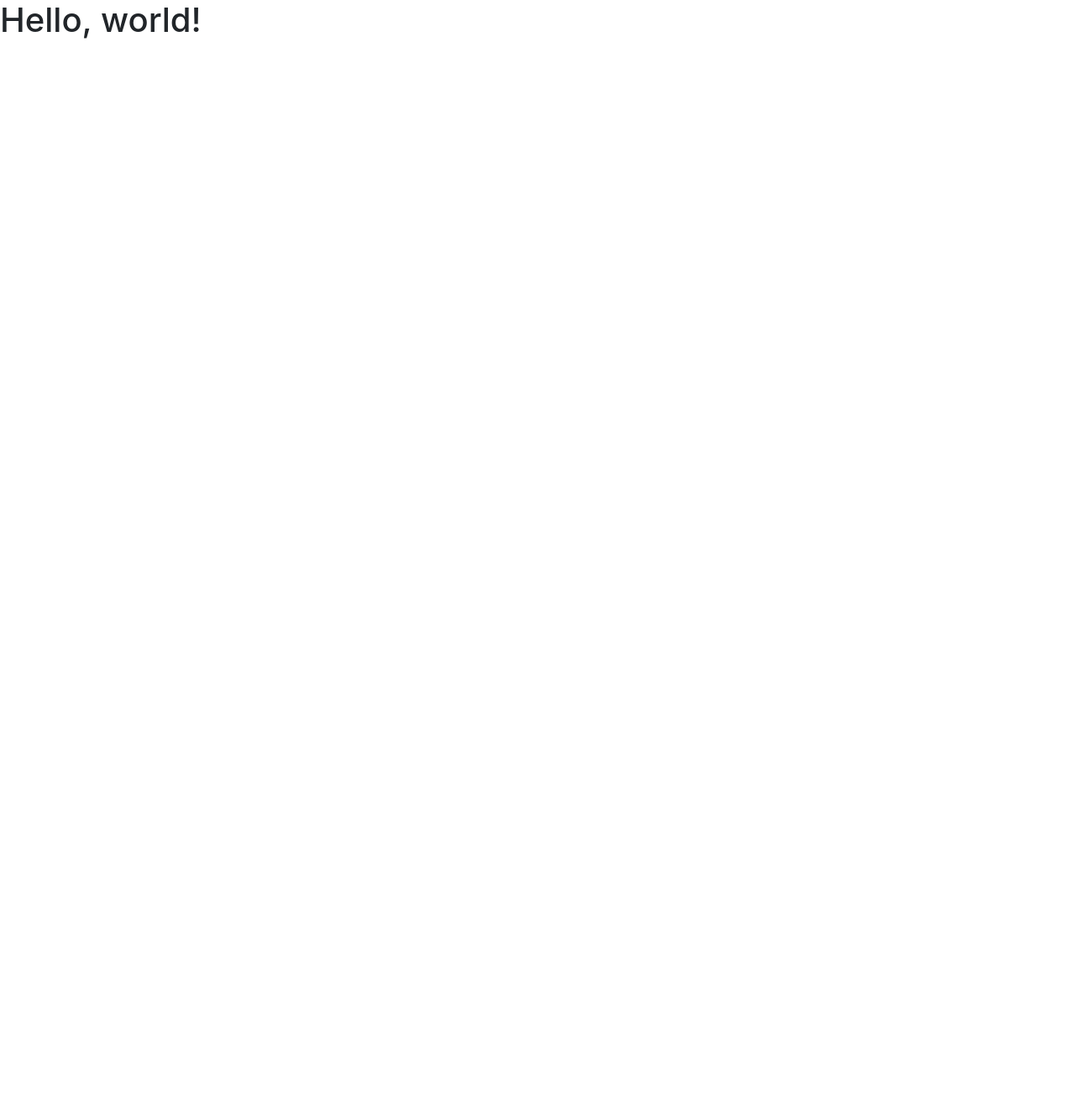
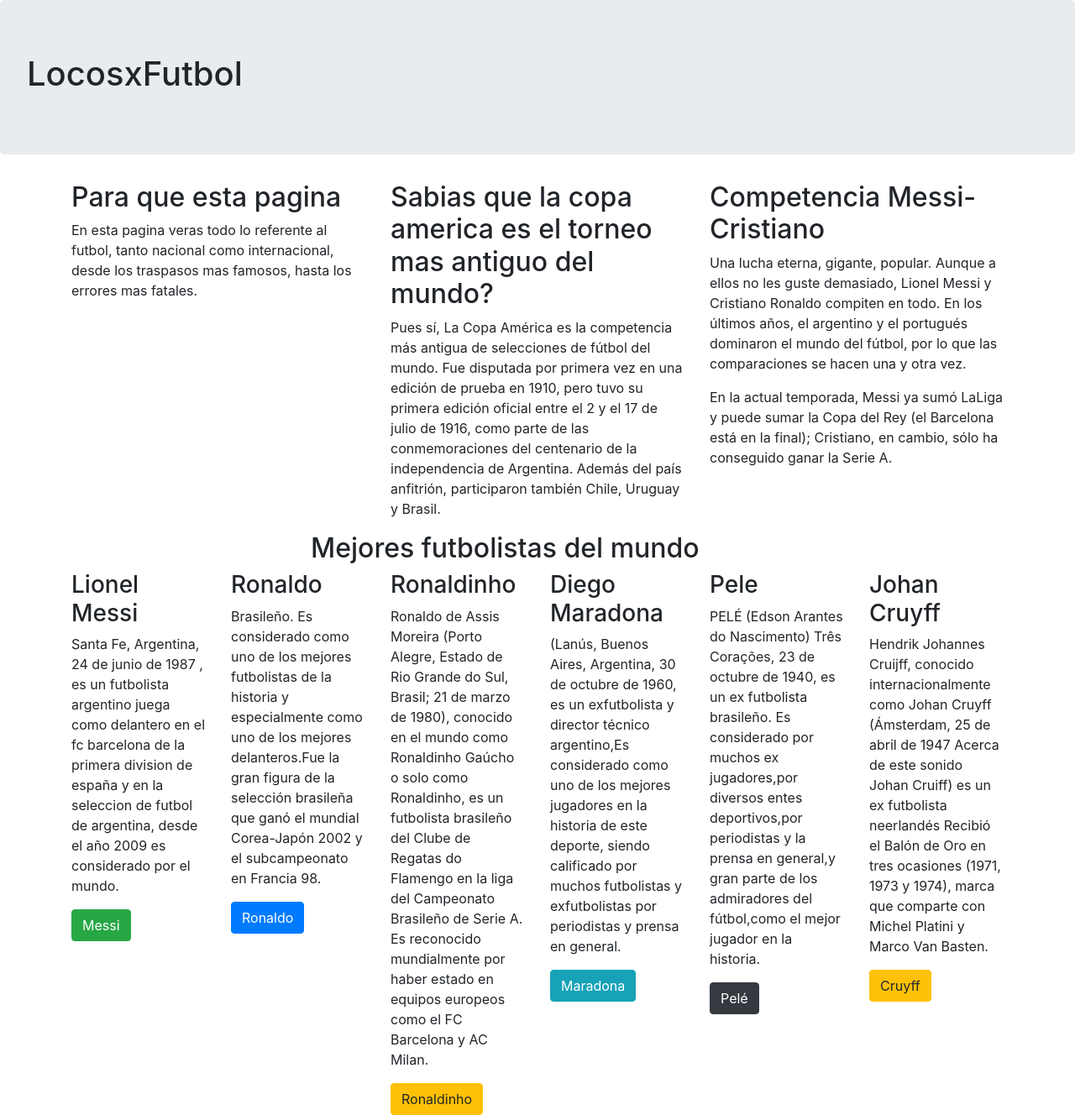
Before and after one commit to marcodavilates/soccer-page, a website: page index.html in a window 1280 px wide. Shown: the whole page at 84% size. Before the commit the page ends 800 px from the top, so only its background shows below. Drawn offline with nearby package versions, Linux system fonts and the light colour scheme.

Commit message:
Se hizo bonito el index de la pagina

```diff
--- a/index.html
+++ b/index.html
@@ -8,11 +8,67 @@
     <!-- Bootstrap CSS -->
     <link rel="stylesheet" href="node_modules/bootstrap/dist/css/bootstrap.min.css">
 
-    <title>Hello, world!</title>
+    <title>Pagina de futbol</title>
   </head>
   <body>
-    <h1>Hello, world!</h1>
-
+    <div class="jumbotron">
+      <h1>LocosxFutbol</h1>
+    </div>
+    <div class="container">
+        <div class="row" >
+          <div class="col-4">
+            <h2>Para que esta pagina</h2>
+            <p>En esta pagina veras todo lo referente al futbol, tanto nacional como internacional, desde los traspasos mas famosos, hasta los errores mas fatales.</p>
+          </div>
+          <div class="col-4 ">
+            <h2>Sabias que la copa america es el torneo mas antiguo del mundo?</h2>
+            <p>Pues sí, La Copa América es la competencia más antigua de selecciones de fútbol del mundo. Fue disputada por primera vez en una edición de prueba en 1910, pero tuvo su primera edición oficial entre el 2 y el 17 de julio de 1916, como parte de las conmemoraciones del centenario de la independencia de Argentina. Además del país anfitrión, participaron también Chile, Uruguay y Brasil.</p>
+          </div>
+          <div class="col-4">
+            <h2>Competencia Messi-Cristiano</h2>
+            <p>Una lucha eterna, gigante, popular. Aunque a ellos no les guste demasiado, Lionel Messi y Cristiano Ronaldo compiten en todo. En los últimos años, el argentino y el portugués dominaron el mundo del fútbol, por lo que las comparaciones se hacen una y otra vez.</p>
+            <p>En la actual temporada, Messi ya sumó LaLiga y puede sumar la Copa del Rey (el Barcelona está en la final); Cristiano, en cambio, sólo ha conseguido ganar la Serie A.</p>
+          </div>
+         </div>
+         <div class="row justify-content-center">
+          <div class="col-6">
+              <h2>Mejores futbolistas del mundo</h2>
+          </div>
+         </div>
+         <div class="row">
+           <div class="col">
+             <h3>Lionel Messi</h3>
+             <p>Santa Fe, Argentina, 24 de junio de 1987 , es un futbolista argentino juega como delantero en el fc barcelona de la primera division de españa y en la seleccion de futbol de argentina, desde el año 2009 es considerado por el mundo.</p>
+             <button type="button" class="btn btn-success">Messi</button>
+           </div>
+           <div class="col">
+             <h3>Ronaldo</h3>
+             <p>Brasileño. Es considerado como uno de los mejores futbolistas de la historia y especialmente como uno de los mejores delanteros.Fue la gran figura de la selección brasileña que ganó el mundial Corea-Japón 2002 y el subcampeonato en Francia 98.</p>
+             <button type="button" class="btn btn-primary">Ronaldo</button>
+           </div>
+           <div class="col">
+             <h3>Ronaldinho</h3>
+             <p>Ronaldo de Assis Moreira (Porto Alegre, Estado de Rio Grande do Sul, Brasil; 21 de marzo de 1980), conocido en el mundo como Ronaldinho Gaúcho o solo como Ronaldinho, es un futbolista brasileño del Clube de Regatas do Flamengo en la liga del Campeonato Brasileño de Serie A. Es reconocido mundialmente por haber estado en equipos europeos como el FC Barcelona y AC Milan.</p>
+             <button type="button" class="btn btn-warning">Ronaldinho</button>
+           </div>
+           <div class="col">
+             <h3>Diego Maradona</h3>
+             <p>(Lanús, Buenos Aires, Argentina, 30 de octubre de 1960, es un exfutbolista y director técnico argentino,Es considerado como uno de los mejores jugadores en la historia de este deporte, siendo calificado por muchos futbolistas y exfutbolistas por periodistas y prensa en general.</p>
+             <button type="button" class="btn btn-info">Maradona</button>
+           </div>
+           <div class="col">
+              <h3>Pele</h3>
+              <p>PELÉ (Edson Arantes do Nascimento) Três Corações, 23 de octubre de 1940, es un ex futbolista brasileño. Es considerado por muchos ex jugadores,por diversos entes deportivos,por periodistas y la prensa en general,y gran parte de los admiradores del fútbol,como el mejor jugador en la historia.</p>
+              <button type="button" class="btn btn-dark">Pelé</button>
+            </div>
+            <div class="col">
+                <h3>Johan Cruyff</h3>
+                <p>Hendrik Johannes Cruijff, conocido internacionalmente como Johan Cruyff (Ámsterdam, 25 de abril de 1947 Acerca de este sonido Johan Cruiff) es un ex futbolista neerlandés Recibió el Balón de Oro en tres ocasiones (1971, 1973 y 1974), marca que comparte con Michel Platini y Marco Van Basten.</p>
+                <button type="button" class="btn btn-warning">Cruyff</button>
+              </div>
+         </div>
+       </div>
+    </div>
     <!-- Optional JavaScript -->
     <!-- jQuery first, then Popper.js, then Bootstrap JS -->
     <script src="node_modules/jquery/dist/jquery.min.js"></script>
```
